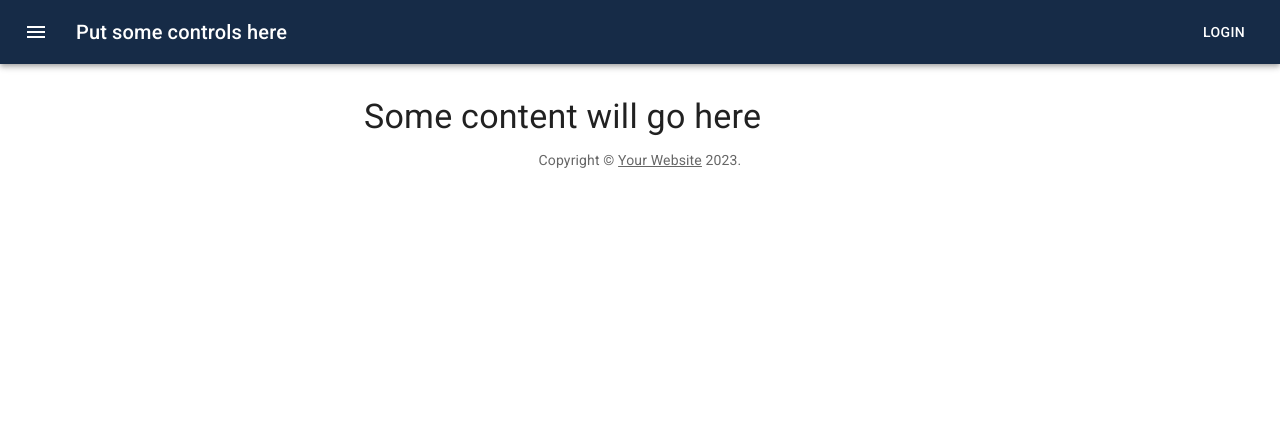
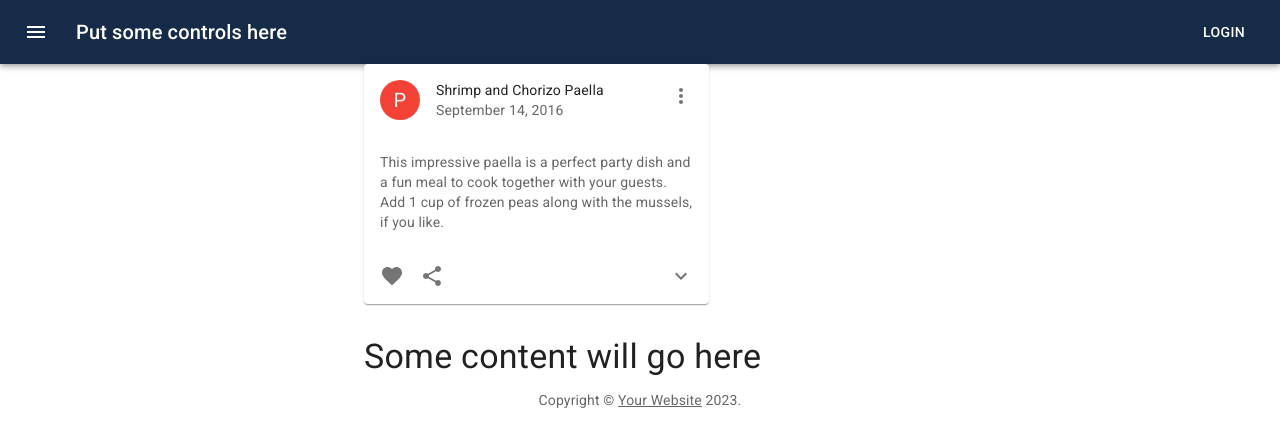
Before and after one commit to fleetofthemalden/crewbuilder, a React (Create React App) app: page / in a window 1280 px wide. Shown: the top 446 px of the page. Built offline with nearby package versions, Linux system fonts and the light colour scheme.

Commit message:
wip athlete card

```diff
--- a/src/App.tsx
+++ b/src/App.tsx
@@ -4,6 +4,7 @@
 import Box from '@mui/material/Box';
 import Link from '@mui/material/Link';
 
+import Athlete from 'components/Athlete/Athlete';
 import AthleteFilterBar from 'components/AthleteFilterBar/AthleteFilterBar';
 
 function Copyright() {
@@ -23,6 +24,7 @@
     <>
       <AthleteFilterBar />
       <Container maxWidth={'sm'}>
+        <Athlete />
         <Box sx={{ my: 4 }}>
           <Typography variant="h4" component="h1" gutterBottom>
             Some content will go here
--- /dev/null
+++ b/src/components/Athlete/Athlete.tsx
@@ -0,0 +1,109 @@
+import * as React from 'react';
+import { styled } from '@mui/material/styles';
+import Card from '@mui/material/Card';
+import CardHeader from '@mui/material/CardHeader';
+import CardContent from '@mui/material/CardContent';
+import CardActions from '@mui/material/CardActions';
+import Collapse from '@mui/material/Collapse';
+import Avatar from '@mui/material/Avatar';
+import IconButton, { IconButtonProps } from '@mui/material/IconButton';
+import Typography from '@mui/material/Typography';
+import { red } from '@mui/material/colors';
+import FavoriteIcon from '@mui/icons-material/Favorite';
+import ShareIcon from '@mui/icons-material/Share';
+import ExpandMoreIcon from '@mui/icons-material/ExpandMore';
+import MoreVertIcon from '@mui/icons-material/MoreVert';
+
+interface ExpandMoreProps extends IconButtonProps {
+  expand: boolean;
+}
+
+const ExpandMore = styled((props: ExpandMoreProps) => {
+  const { expand, ...other } = props;
+  return <IconButton {...other} />;
+})(({ theme, expand }) => ({
+  transform: !expand ? 'rotate(0deg)' : 'rotate(180deg)',
+  marginLeft: 'auto',
+  transition: theme.transitions.create('transform', {
+    duration: theme.transitions.duration.shortest,
+  }),
+}));
+
+export default function Recipe() {
+  const [expanded, setExpanded] = React.useState(false);
+
+  const handleExpandClick = () => {
+    setExpanded(!expanded);
+  };
+
+  return (
+    <Card sx={{ maxWidth: 345 }}>
+      <CardHeader
+        avatar={
+          <Avatar sx={{ bgcolor: red[500] }} aria-label="recipe">
+            P
+          </Avatar>
+        }
+        action={
+          <IconButton aria-label="settings">
+            <MoreVertIcon />
+          </IconButton>
+        }
+        title="Shrimp and Chorizo Paella"
+        subheader="September 14, 2016"
+      />
+      <CardContent>
+        <Typography variant="body2" color="text.secondary">
+          This impressive paella is a perfect party dish and a fun meal to cook
+          together with your guests. Add 1 cup of frozen peas along with the mussels,
+          if you like.
+        </Typography>
+      </CardContent>
+      <CardActions disableSpacing>
+        <IconButton aria-label="add to favorites">
+          <FavoriteIcon />
+        </IconButton>
+        <IconButton aria-label="share">
+          <ShareIcon />
+        </IconButton>
+        <ExpandMore
+          expand={expanded}
+          onClick={handleExpandClick}
+          aria-expanded={expanded}
+          aria-label="show more"
+        >
+          <ExpandMoreIcon />
+        </ExpandMore>
+      </CardActions>
+      <Collapse in={expanded} timeout="auto" unmountOnExit>
+        <CardContent>
+          <Typography paragraph>Method:</Typography>
+          <Typography paragraph>
+            Heat 1/2 cup of the broth in a pot until simmering, add saffron and set
+            aside for 10 minutes.
+          </Typography>
+          <Typography paragraph>
+            Heat oil in a (14- to 16-inch) paella pan or a large, deep skillet over
+            medium-high heat. Add chicken, shrimp and chorizo, and cook, stirring
+            occasionally until lightly browned, 6 to 8 minutes. Transfer shrimp to a
+            large plate and set aside, leaving chicken and chorizo in the pan. Add
+            pimentón, bay leaves, garlic, tomatoes, onion, salt and pepper, and cook,
+            stirring often until thickened and fragrant, about 10 minutes. Add
+            saffron broth and remaining 4 1/2 cups chicken broth; bring to a boil.
+          </Typography>
+          <Typography paragraph>
+            Add rice and stir very gently to distribute. Top with artichokes and
+            peppers, and cook without stirring, until most of the liquid is absorbed,
+            15 to 18 minutes. Reduce heat to medium-low, add reserved shrimp and
+            mussels, tucking them down into the rice, and cook again without
+            stirring, until mussels have opened and rice is just tender, 5 to 7
+            minutes more. (Discard any mussels that don&apos;t open.)
+          </Typography>
+          <Typography>
+            Set aside off of the heat to let rest for 10 minutes, and then serve.
+          </Typography>
+        </CardContent>
+      </Collapse>
+    </Card>
+  );
+}
```
Also changed, not shown: 7 other files (tests, documents, lock files or other folders).
